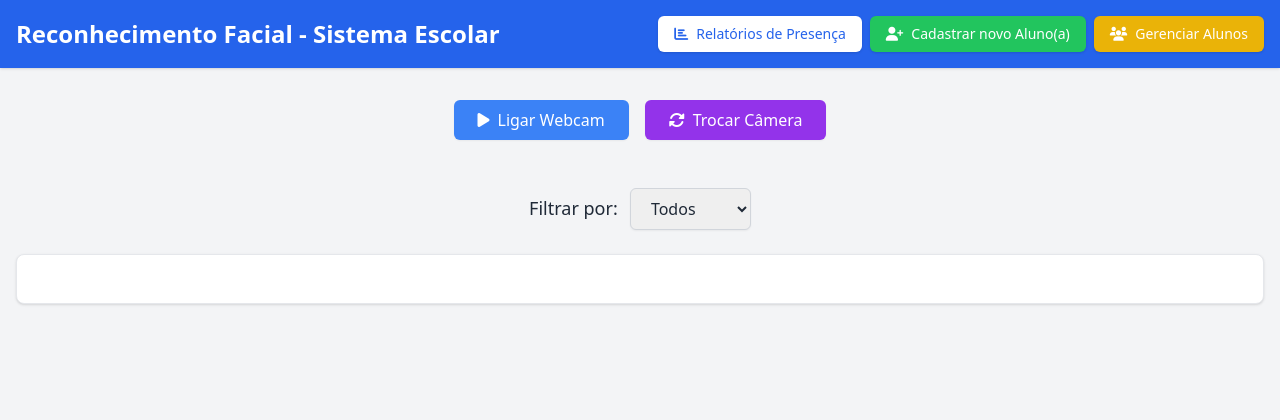
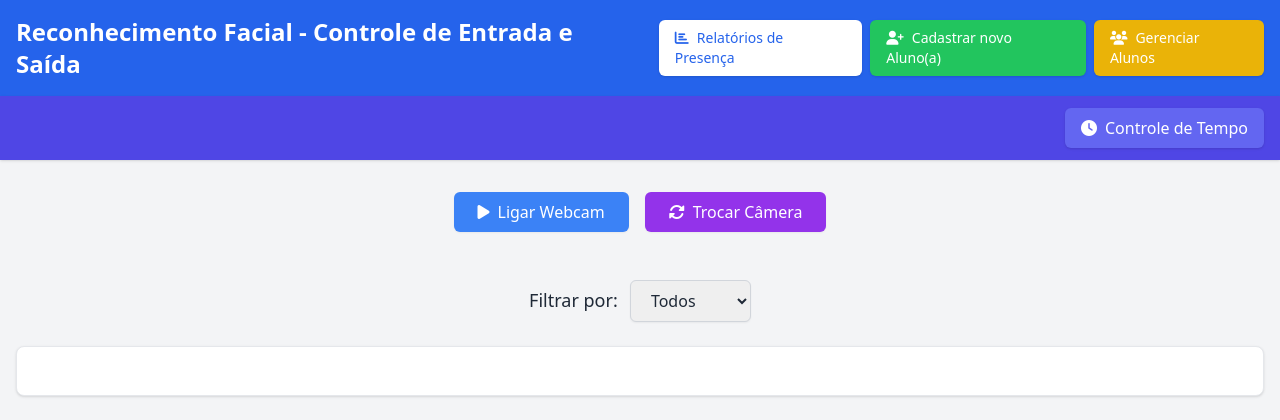
Before and after one commit to angelluzk/reconhecimento_facial, a Flask app: page / in a window 1280 px wide. Shown: the top 420 px of the page. Run offline with Flask 3, Linux system fonts and the light colour scheme; some libraries are stand-ins or nearby versions.

Commit message:
Refactor: Correções; Atualizações; Adiciona Controle de Tempo

```diff
--- a/database/reconhecimento_facial.sql
+++ b/database/reconhecimento_facial.sql
@@ -25,7 +25,7 @@ CREATE TABLE `configuracoes` (
 ) ENGINE=InnoDB DEFAULT CHARSET=utf8mb4 COLLATE=utf8mb4_unicode_ci;
 
 INSERT INTO `configuracoes` (`id`, `nome_configuracao`, `valor`, `tipo`, `descricao`) VALUES
-(1, 'tempo_espera', 1, 'minutos', 'Tempo de espera entre registros de entrada e saída');
+(1, 'tempo_espera', 3, 'minutos', 'Tempo de espera entre registros de entrada e saída');
 
 CREATE TABLE `fotos_alunos` (
   `id_foto` int(11) NOT NULL,
--- a/modulo1_reconhecimento/stream.py
+++ b/modulo1_reconhecimento/stream.py
@@ -4,13 +4,12 @@ from datetime import datetime, timedelta
 from PIL import Image, ImageDraw, ImageFont
 import time
 
-from .engine import get_rostos, registrar_ocorrencia, cosine_similarity, face_app
+from .engine import get_rostos, registrar_ocorrencia, cosine_similarity, face_app, obter_tempo_espera
 
 FRAME_WIDTH = 640
 FRAME_HEIGHT = 480
 FPS = 10
 SIMILARITY_THRESHOLD = 0.5
-TEMPO_ESPERA_MINUTOS = 10
 
 camera = None
 camera_index = 0
@@ -111,8 +110,10 @@ def gerar_frames(socketio):
                 texto_exibicao = f"{nome} ({turma})"
                 cor = (0, 255, 0)
 
-                if nome in tempo_ultima_ocorrencia and (agora - tempo_ultima_ocorrencia[nome]) < timedelta(minutes=TEMPO_ESPERA_MINUTOS):
-                    mensagem = f"⏳ {texto_exibicao} já registrado recentemente! Ignorado..."
+                tempo_espera = obter_tempo_espera()
+
+                if nome in tempo_ultima_ocorrencia and (agora - tempo_ultima_ocorrencia[nome]) < timedelta(minutes=tempo_espera):
+                    mensagem = f"⏳ {texto_exibicao} já registrado(a) recentemente! Ignorado..."
                     tipo = "info"
                 else:
                     nome_padronizado = nome.strip().upper()
--- a/web/app.py
+++ b/web/app.py
@@ -15,6 +15,8 @@ from modulo1_reconhecimento.stream import gerar_frames, recarregar_embeddings, i
 from modulo1_reconhecimento.cadastro import processar_cadastro_web
 from database.connection import get_db_connection
 from modulo1_reconhecimento.crud_alunos import listar_alunos, atualizar_aluno, excluir_aluno
+
+from modulo1_reconhecimento.controle_tempo import obter_configuracao_tempo, atualizar_configuracao_tempo
 
 app = Flask(__name__)
 socketio = SocketIO(app, cors_allowed_origins="*", async_mode='threading')
@@ -58,6 +60,23 @@ def video_feed():
     if camera and camera.isOpened():
         return Response(gerar_frames(socketio), mimetype='multipart/x-mixed-replace; boundary=frame')
     return '', 204
+
+@app.route('/api/tempo-espera', methods=['GET'])
+def get_tempo_espera():
+    config = obter_configuracao_tempo()
+    if config:
+        return jsonify({"valor": int(config["valor"]), "tipo": config["tipo"]})
+    return jsonify({"error": "Configuração não encontrada"}), 404
+
+@app.route('/api/tempo-espera', methods=['POST'])
+def set_tempo_espera():
+    data = request.get_json()
+    valor = data.get("valor")
+    tipo = data.get("tipo")
+    if valor and tipo in ["minutos", "horas"]:
+        atualizar_configuracao_tempo(valor, tipo)
+        return jsonify({"message": "Configuração atualizada com sucesso"})
+    return jsonify({"error": "Dados inválidos"}), 400
 
 @app.route('/toggle_stream', methods=['POST'])
 def toggle_stream():
--- a/web/static/js/index.js
+++ b/web/static/js/index.js
@@ -2,6 +2,12 @@ const socket = io.connect("http://127.0.0.1:5000");
 const botaoWebcam = document.getElementById("botao-webcam");
 const video = document.getElementById("video-stream");
 const botaoTrocarCamera = document.getElementById("trocar-camera");
+const modal = document.getElementById('modal-tempo');
+const btnAbrir = document.getElementById('abrir-modal-tempo');
+const btnCancelar = document.getElementById('btn-cancelar-tempo');
+const form = document.getElementById('form-tempo');
+const inputValor = document.getElementById('valor-tempo');
+const selectTipo = document.getElementById('tipo-tempo');
 let webcamAtiva = false;
 let bloqueado = false;
 let cameraIndex = 0;
@@ -101,3 +107,47 @@ function aplicarFiltro() {
 }
 
 document.getElementById("anoAtual").textContent = new Date().getFullYear();
+
+ btnAbrir.addEventListener('click', async () => {
+  try {
+    const response = await fetch('/api/tempo-espera');
+    const data = await response.json();
+    inputValor.value = data.valor;
+    selectTipo.value = data.tipo;
+    modal.classList.remove('hidden');
+    modal.classList.add('flex');
+  } catch (error) {
+    console.error('Erro ao buscar tempo:', error);
+    alert('Erro ao carregar configuração de tempo.');
+  }
+});
+
+btnCancelar.addEventListener('click', () => {
+  modal.classList.add('hidden');
+  modal.classList.remove('flex');
+});
+
+form.addEventListener('submit', async (e) => {
+  e.preventDefault();
+  const valor = parseInt(inputValor.value);
+  const tipo = selectTipo.value;
+
+  try {
+    const response = await fetch('/api/tempo-espera', {
+      method: 'POST',
+      headers: { 'Content-Type': 'application/json' },
+      body: JSON.stringify({ valor, tipo })
+    });
+
+    if (response.ok) {
+      alert('Tempo atualizado com sucesso!');
+      modal.classList.add('hidden');
+      modal.classList.remove('flex');
+    } else {
+      alert('Erro ao atualizar tempo.');
+    }
+  } catch (error) {
+    console.error('Erro ao salvar tempo:', error);
+    alert('Erro ao atualizar configuração.');
+  }
+});
--- a/web/templates/index.html
+++ b/web/templates/index.html
@@ -17,7 +17,8 @@
 <body class="bg-gray-100 text-gray-800 min-h-screen flex flex-col">
   <header class="bg-blue-600 text-white py-4 shadow">
     <div class="container mx-auto px-4 flex flex-col sm:flex-row justify-between items-center gap-4">
-      <h1 class="text-xl md:text-2xl font-semibold text-center sm:text-left">Reconhecimento Facial - Sistema Escolar
+      <h1 class="text-xl md:text-2xl font-semibold text-center sm:text-left">Reconhecimento Facial - Controle de Entrada
+        e Saída
       </h1>
       <div class="flex gap-2">
         <a href="{{ url_for('relatorios') }}"
@@ -35,6 +36,13 @@
       </div>
     </div>
   </header>
+
+  <div class="bg-indigo-600 text-white py-3 px-4 shadow flex justify-end">
+    <button id="abrir-modal-tempo"
+      class="bg-indigo-500 hover:bg-indigo-700 text-white px-4 py-2 rounded-md shadow transition flex items-center gap-2">
+      <i class="fas fa-clock"></i> Controle de Tempo
+    </button>
+  </div>
 
   <main class="container mx-auto px-4 py-8 flex-1">
     <div class="flex flex-col items-center mb-8 space-y-4">
@@ -69,6 +77,38 @@
     </section>
   </main>
 
+
+  <div id="modal-tempo" class="fixed inset-0 z-50 hidden items-center justify-center bg-black bg-opacity-50">
+    <div class="bg-white p-6 rounded-2xl shadow-lg w-full max-w-md">
+      <h2 class="text-xl font-semibold mb-4 text-center">⏱️ Configurar Intervalo de Tempo</h2>
+
+      <p class="text-gray-600 text-sm mb-5 text-center">
+        Defina o tempo mínimo que o sistema deve aguardar entre registrar uma entrada e uma saída para o mesmo aluno(a).
+        Isso evita registros duplicados em curtos períodos de tempo.
+      </p>
+
+      <form id="form-tempo">
+        <div class="mb-4">
+          <label for="valor-tempo" class="block text-sm font-medium text-gray-700">Valor:</label>
+          <input type="number" id="valor-tempo" name="valor"
+            class="mt-1 block w-full rounded-lg border border-gray-300 p-2" required min="1">
+        </div>
+        <div class="mb-4">
+          <label for="tipo-tempo" class="block text-sm font-medium text-gray-700">Tipo:</label>
+          <select id="tipo-tempo" name="tipo" class="mt-1 block w-full rounded-lg border border-gray-300 p-2">
+            <option value="minutos">Minutos</option>
+            <option value="horas">Horas</option>
+          </select>
+        </div>
+        <div class="flex justify-end space-x-2">
+          <button type="button" id="btn-cancelar-tempo"
+            class="px-4 py-2 rounded-lg bg-gray-300 hover:bg-gray-400">Cancelar</button>
+          <button type="submit" class="px-4 py-2 rounded-lg bg-blue-600 text-white hover:bg-blue-700">Salvar</button>
+        </div>
+      </form>
+    </div>
+  </div>
+
   <footer class="bg-white text-center text-sm text-gray-500 py-4 border-t">
     &copy; <span id="anoAtual">2025</span> Sistema Escolar com Reconhecimento Facial
   </footer>
```
Also changed, not shown: modulo1_reconhecimento/controle_tempo.py (added, +22 -0 lines), modulo1_reconhecimento/engine.py (+23 -3 lines), web/templates/cadastro.html (+5 -2 lines), README.md.
